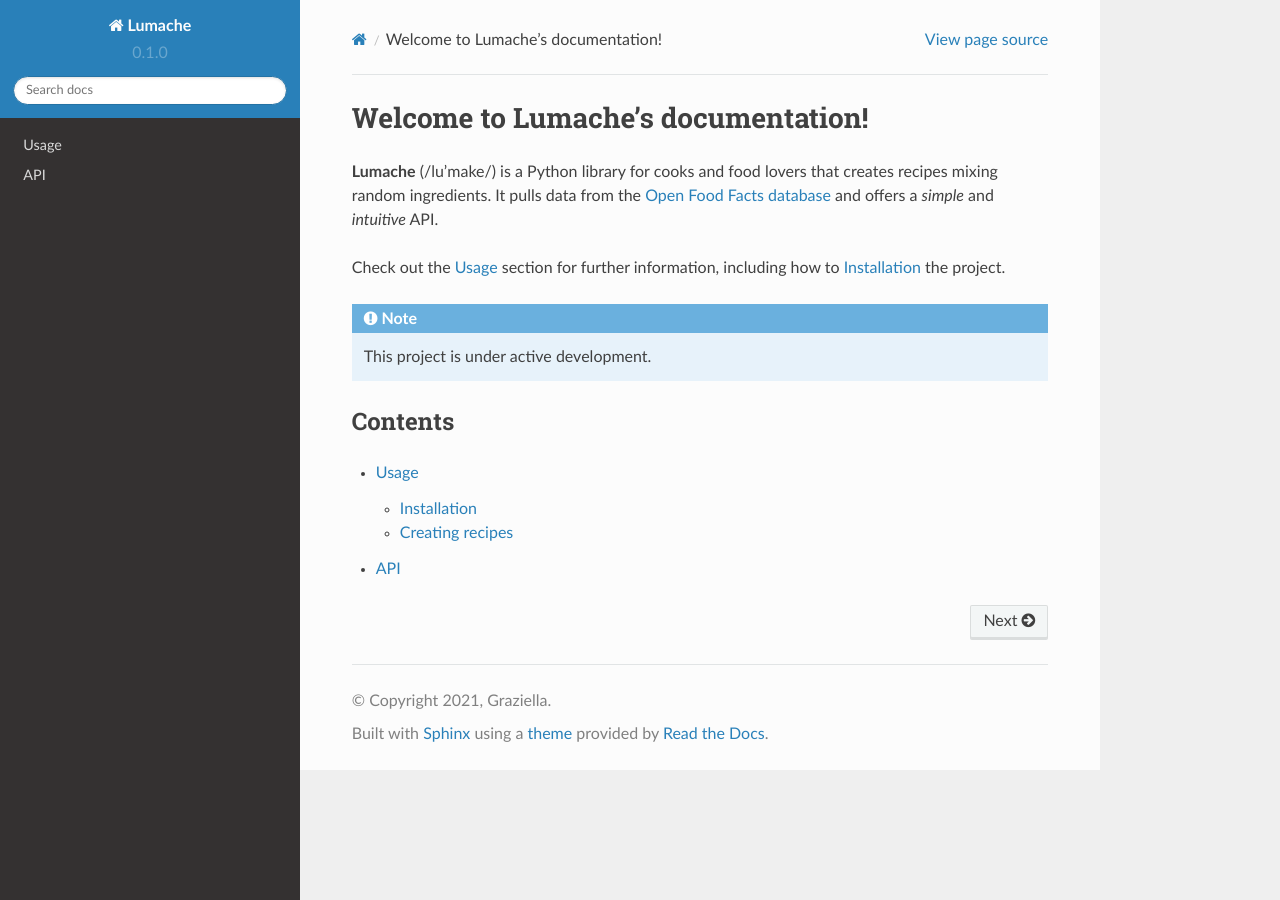
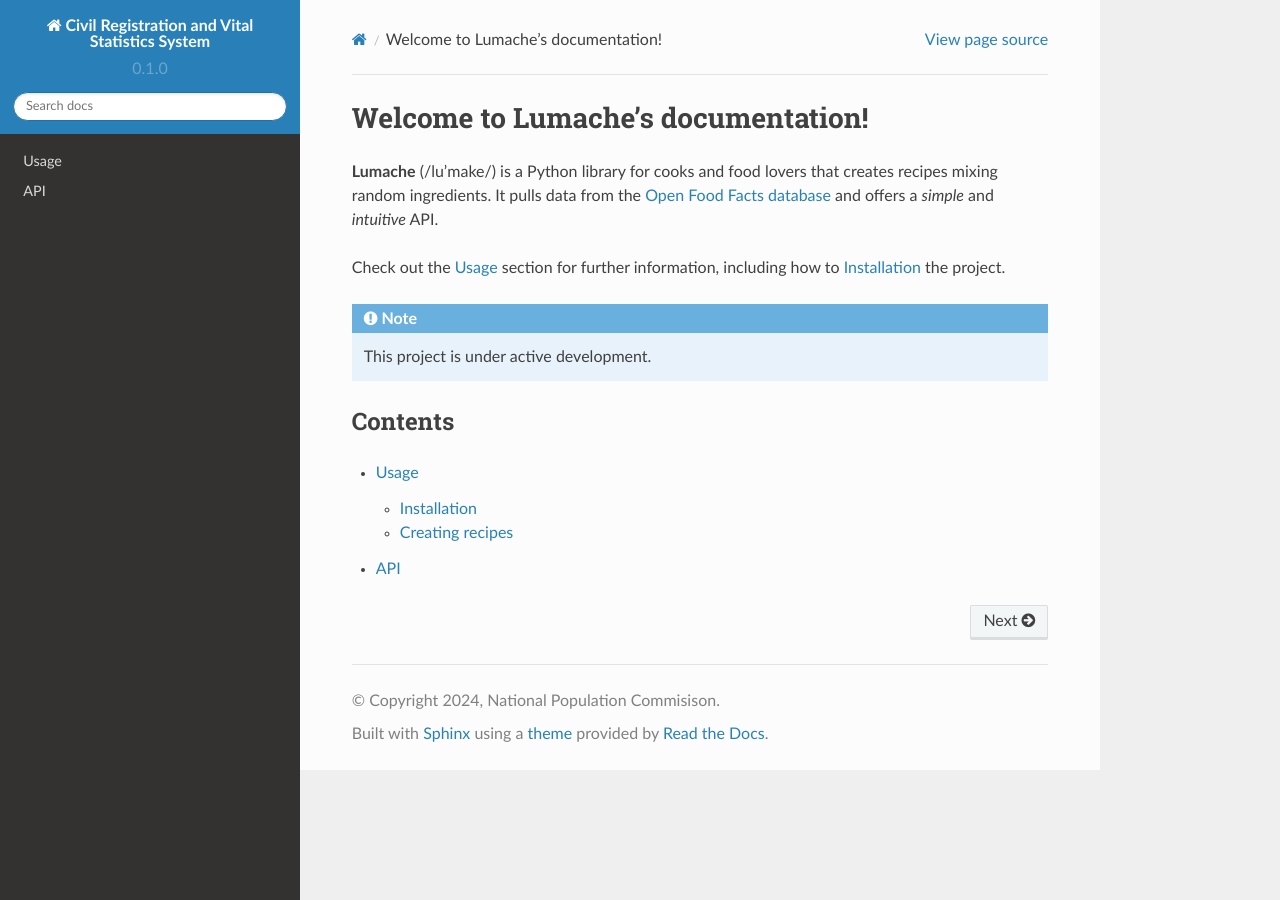
Before and after one commit to Billibukun/ng-civil-registration-processes, a Sphinx documentation site: the page built from docs/source/index.rst, in a window 1280 px wide. Built offline with Sphinx 7.4.7 and the Read the Docs theme 2.0.0, drawn with Linux system fonts in a browser that asks for light colours.

Commit message:
Update conf.py

```diff
--- a/docs/source/conf.py
+++ b/docs/source/conf.py
@@ -2,9 +2,9 @@
 
 # -- Project information
 
-project = 'Lumache'
-copyright = '2021, Graziella'
-author = 'Graziella'
+project = 'Civil Registration and Vital Statistics System'
+copyright = '2024, National Population Commisison'
+author = 'Ibukunoluwa Omonijo, Information Developer'
 
 release = '0.1'
 version = '0.1.0'
```
